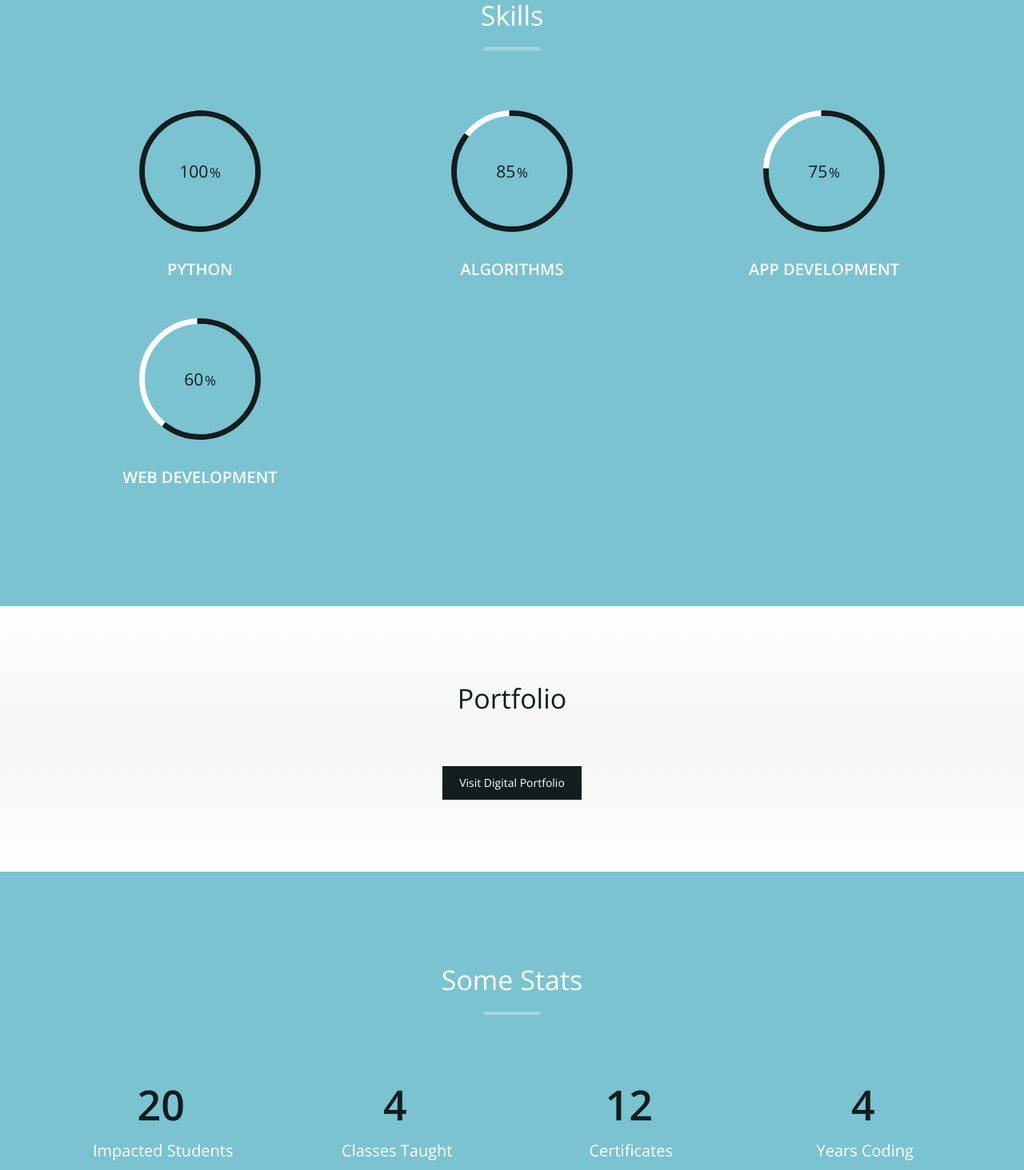
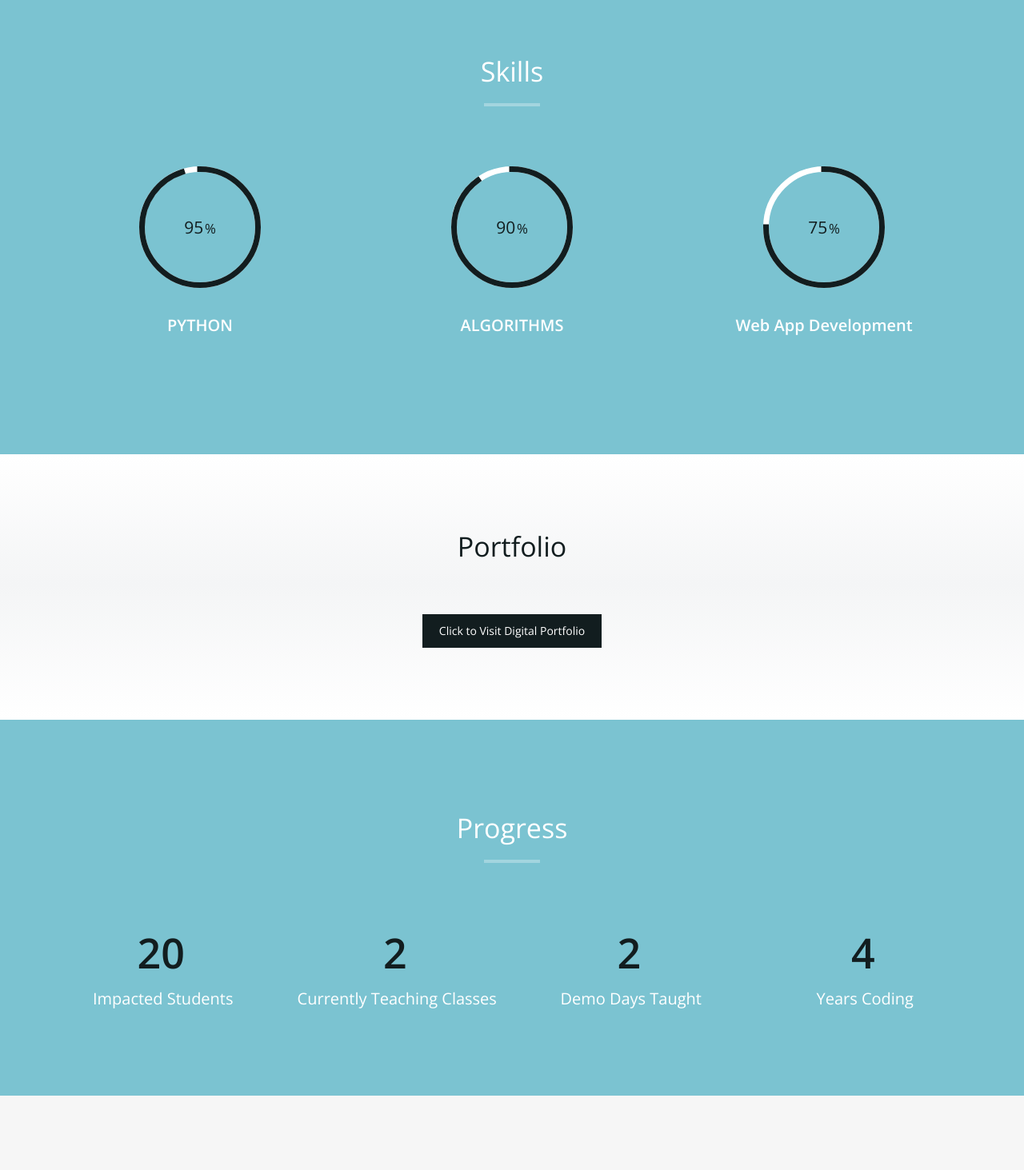
Before and after one commit to GoldV2/AiGoLearning-Webpage, a plain HTML site: page index.html in a window 1280 px wide. Shown: the part 1660-3123 px from the top of the page at 80% size. Drawn offline with nearby package versions, Linux system fonts and the light colour scheme.

Commit message:
Updated stats, skills, and description

```diff
--- a/index.html
+++ b/index.html
@@ -81,8 +81,9 @@
       <div class="col-md-12 text-center"><img src="img/about.jpg" class="img-responsive"></div>
       <div class="col-md-8 col-md-offset-2">
         <div class="about-text">
-          <p>I joined AiGoLearning in December of 2020. I am proud to be part of their mission to teach STEM to all. I love Computer Science specifically and I find that it is extremely important to teach the next generation of our workforce the ins and outs of what will be a great part of their work.</p>
-          <p>AiGoLearning's mission of giving young children the opportunity to learn about Computer Science and Artificial Intelligence, is now also my mission. And, I will do my best to make it fun and enjoyable throughout the whole process.</p>
+          <p>I joined AiGoLearning in December of 2020. I am proud to be part of their mission to teach STEM to all. I love Computer Science, and I find it essential to train the next generation on the ins and outs of a significant part of their daily lives.</p>
+          <p>AiGoLearning's mission of allowing young children to learn about Computer Science and Artificial Intelligence is also my mission. And I will do my best to make it fun and enjoyable throughout the whole process.</p>
+          <p>Since joining AiGoLearning, as of February of 2021, I am proud to announce AiGoLearning featured me as The Teacher of the Week. The compliments I have received from my friends at AiGoLearning, and my students' parents genuinely motivate me to work even harder to make our kids' classes more exciting.</p>
         </div>
       </div>
     </div>
@@ -96,17 +97,14 @@
       <hr>
     </div>
     <div class="row">
-      <div class="col-md-4 col-sm-6 skill"> <span class="chart" data-percent="100"> <span class="percent">100</span> </span>
+      <div class="col-md-4 col-sm-6 skill"> <span class="chart" data-percent="95"> <span class="percent"></span> </span>
         <h4>PYTHON</h4>
       </div>
-      <div class="col-md-4 col-sm-6 skill"> <span class="chart" data-percent="85"> <span class="percent">85</span> </span>
+      <div class="col-md-4 col-sm-6 skill"> <span class="chart" data-percent="90"> <span class="percent"></span> </span>
         <h4>ALGORITHMS</h4>
       </div>
-      <div class="col-md-4 col-sm-6 skill"> <span class="chart" data-percent="75"> <span class="percent">75</span> </span>
-        <h4>APP DEVELOPMENT</h4>
-      </div>
-      <div class="col-md-4 col-sm-6 skill"> <span class="chart" data-percent="60"> <span class="percent">60</span> </span>
-        <h4>WEB DEVELOPMENT</h4>
+      <div class="col-md-4 col-sm-6 skill"> <span class="chart" data-percent="75"> <span class="percent"></span> </span>
+        <h4>Web App Development</h4>
       </div>
     </div>
   </div>
@@ -117,14 +115,14 @@
     <div class="section-title text-center center">
       <h2>Portfolio</h2>
     </div>
-    <p class="text-center"><a class="btn btn-primary" href="https://sites.google.com/ucvts.org/ralmeida-portfolio"><i></i>Visit Digital Portfolio</a></p>
+    <p class="text-center"><a class="btn btn-primary" href="https://sites.google.com/ucvts.org/ralmeida-portfolio"><i></i>Click to Visit Digital Portfolio</a></p>
   </div>
 </div>
 <!-- Achievements Section -->
 <div id="achievements" class="text-center">
   <div class="container">
     <div class="section-title center">
-      <h2>Some Stats</h2>
+      <h2>Progress</h2>
       <hr>
     </div>
     <div class="row">
@@ -134,16 +132,16 @@
         </div>
       </div>
       <div class="col-md-3 col-sm-3 wow fadeInDown" data-wow-delay="400ms">
-        <div class="achievement-box"> <span class="count">4</span>
-          <h4>Classes Taught</h4>
+        <div class="achievement-box"> <span class="count">2</span>
+          <h4>Currently Teaching Classes</h4>
         </div>
       </div>
       <div class="col-md-3 col-sm-3 wow fadeInDown" data-wow-delay="600ms">
-        <div class="achievement-box"> <span class="count">12</span>
-          <h4>Certificates</h4>
+        <div class="achievement-box"> <span class="count">2</span>
+          <h4>Demo Days Taught</h4>
         </div>
       </div>
-      <div class="col-md-3 col-sm-3 wow fadeInDown" data-wow-delay="800ms">
+      <div class="col-md-3 col-sm-3 wow fadeInDown" data-wow-delay="600ms">
         <div class="achievement-box"> <span class="count">4</span>
           <h4>Years Coding</h4>
         </div>
@@ -228,7 +226,7 @@
 <div id="footer">
   <div class="container text-center">
     <div class="fnav">
-      <p>Copyright &copy; 2021 Rafael Almeida.</p>
+      <p>Copyright &copy; 2021 Rafael Almeida</p>
     </div>
   </div>
 </div>
```
